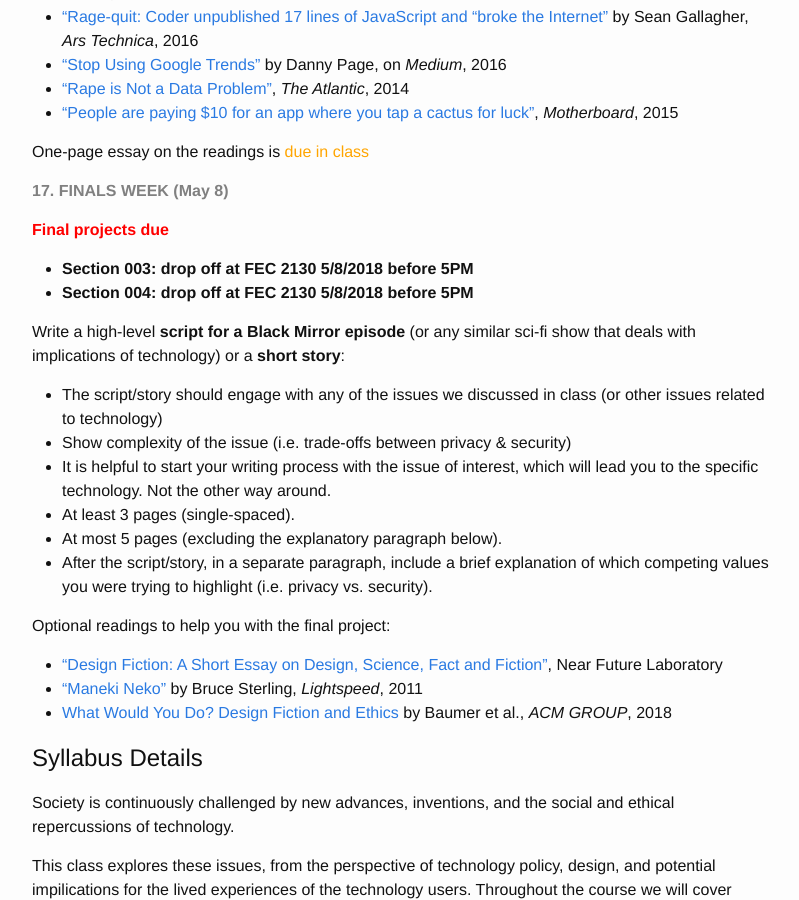
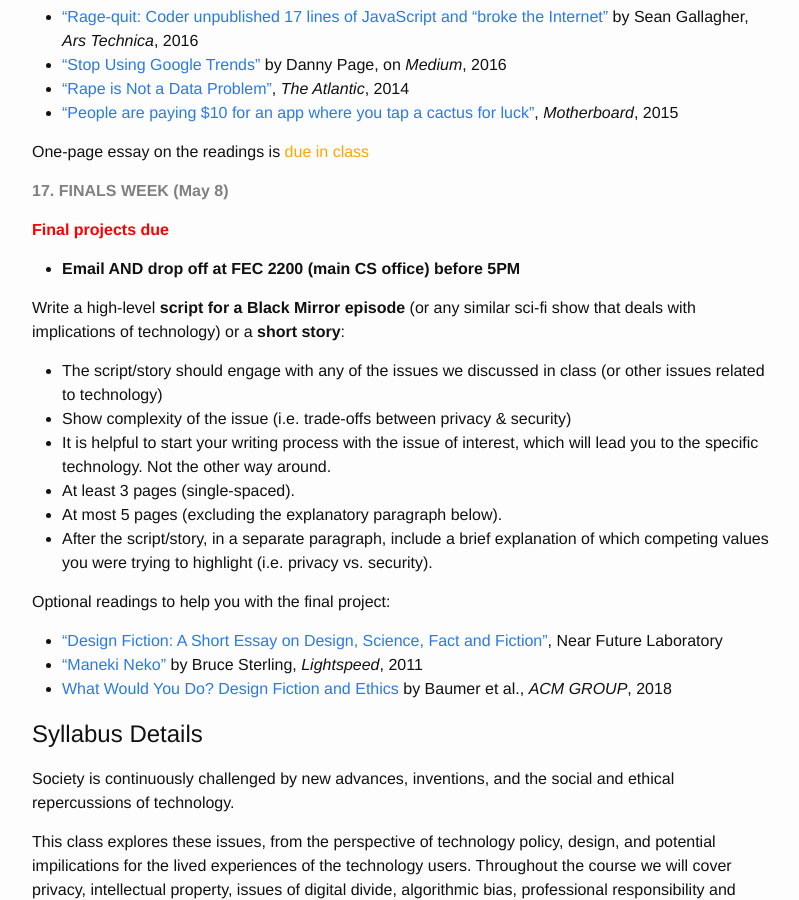
Before and after one commit to marinkala/marinkala.github.com, a Jekyll site: the page built from CS293Sp2019.md, in a window 1280 px wide and 900 px high, scrolled down 3610 px. Shown: the whole window, without its empty margins (238-1037 px from the left). Built offline with Jekyll 4.4.1, drawn with Linux system fonts in a browser that asks for light colours; our own code applies the rules of GitHub Pages for plain Markdown files.

Commit message:
update the final project drop off instructions

```diff
--- a/CS293Sp2019.md
+++ b/CS293Sp2019.md
@@ -177,8 +177,7 @@ One-page essay on the readings is <span style="color:orange">due in class</span>
 <span style="color:red">**Final projects due**</span>
 
 
-* **Section 003: drop off at FEC 2130 5/8/2018  before 5PM**
-* **Section 004: drop off at FEC 2130 5/8/2018  before 5PM**
+* **Email AND drop off at FEC 2200 (main CS office) before 5PM**
 
 Write a high-level **script for a Black Mirror episode** (or any similar sci-fi show that deals with implications of technology) or a **short story**:
 
```
